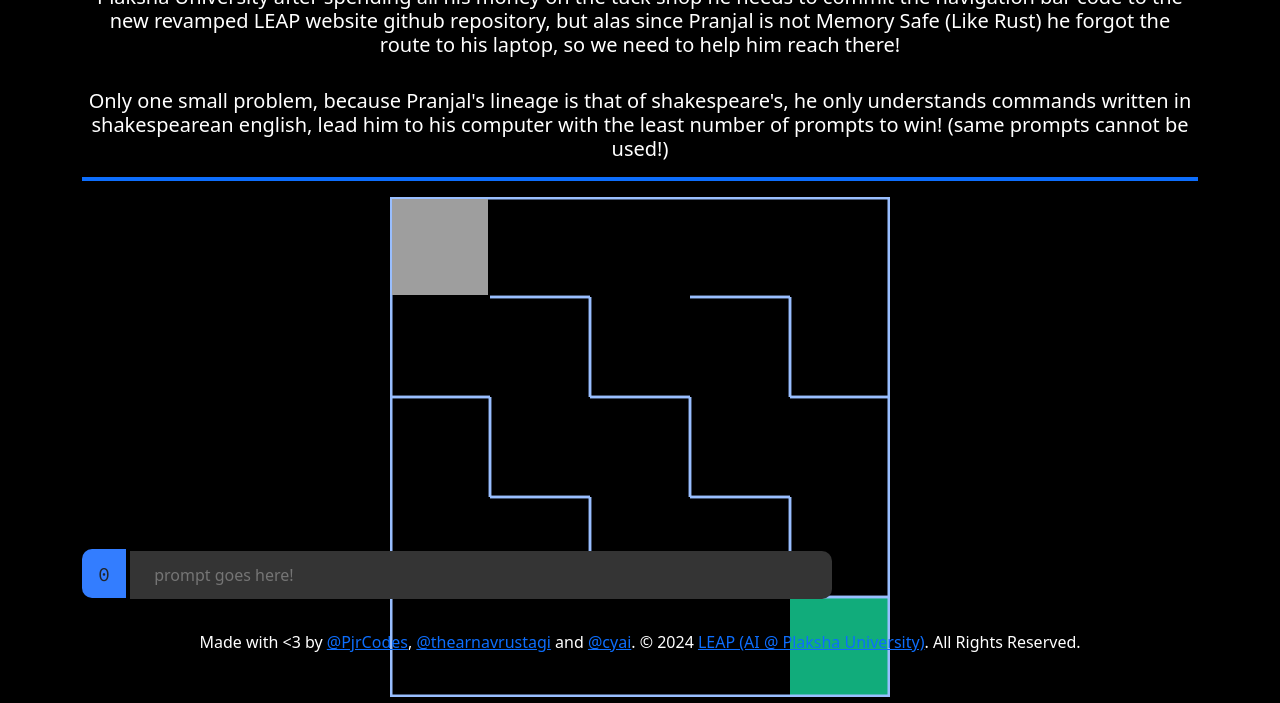
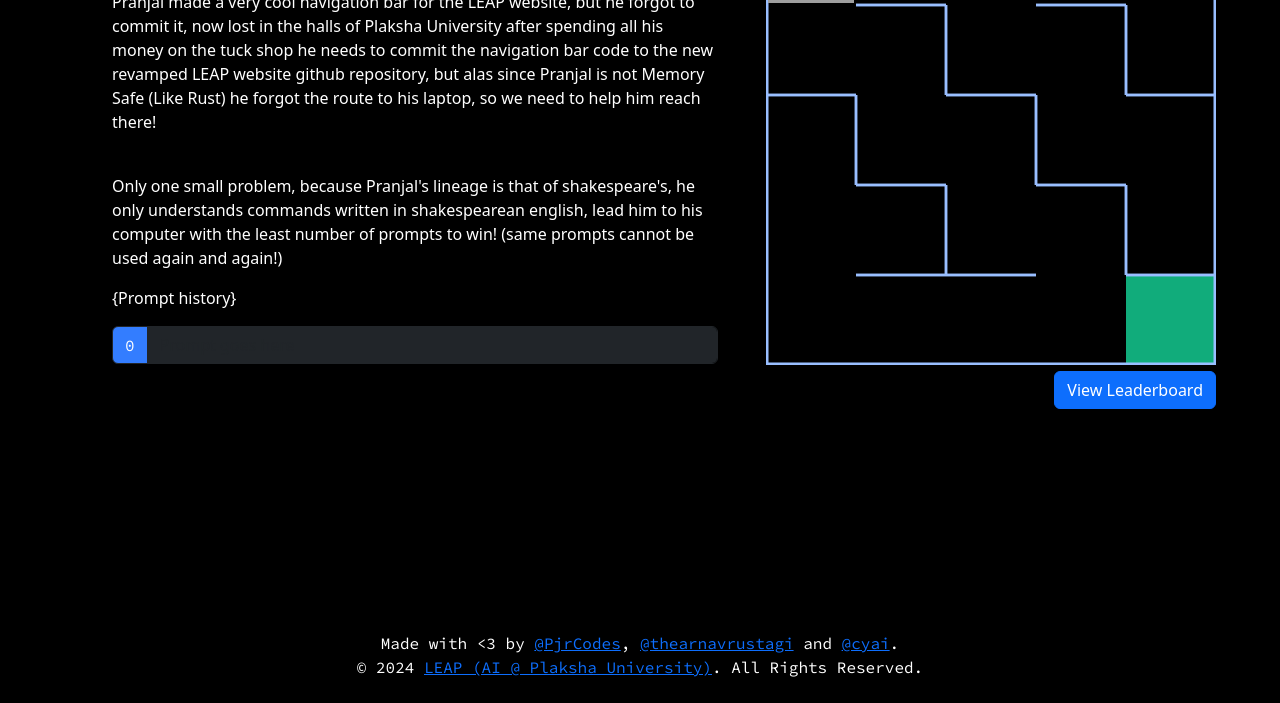
Before and after one commit to LEAP-AI-Plaksha/leapday24-frontend, a plain HTML site: page index.html in a window 1280 px wide. Shown: the part 121-824 px from the top of the page. After the commit the page ends 800 px from the top, so only its background shows below. Drawn offline with nearby package versions, Linux system fonts and the light colour scheme.

Commit message:
make it much better

```diff
--- a/index.html
+++ b/index.html
@@ -10,70 +10,120 @@
   <link href="https://cdn.jsdelivr.net/npm/bootstrap@5.3.3/dist/css/bootstrap.min.css" rel="stylesheet"
     integrity="sha384-QWTKZyjpPEjISv5WaRU9OFeRpok6YctnYmDr5pNlyT2bRjXh0JMhjY6hW+ALEwIH" crossorigin="anonymous">
   <meta charset="UTF-8">
-  <script src="script.js"></script>
   <title>LEAP : Pjr Commits</title>
 </head>
 
 <body onload="onLoad();" class="bg-black">
-  <div class="container">
+  <div>
     <!-- TODO: add leaderboard that is shown always -->
     <!-- TODO: make design better so that text is on the left  -->
     <!-- TODO: add on-win modal pop up message that lets user input username  -->
 
     <hr class="border border-primary border-2 opacity-0">
-    <div class="text-white text-center">
+
+    <div class="d-flex flex-row flex-wrap justify-content-center align-items-center">
+      <div class="px-5 customtext">
+        <div class="text-white">
           <h2>Pranjal Commits</h2>
-      <h5>Pranjal made a very cool navigation bar for the LEAP website, but he forgot to commit it, now lost in the
-        halls of Plaksha University after spending all his money on the tuck shop he needs to commit the navigation bar
-        code to the new revamped LEAP website github repository, but alas since Pranjal is not Memory Safe (Like Rust)
-        he forgot the route to his laptop, so we need to help him reach there!</h5>
+          <p class="fs-6">Pranjal made a very cool navigation bar for the LEAP website, but he forgot to commit it, now
+            lost in the
+            halls of Plaksha University after spending all his money on the tuck shop he needs to commit the navigation
+            bar
+            code to the new revamped LEAP website github repository, but alas since Pranjal is not Memory Safe (Like
+            Rust)
+            he forgot the route to his laptop, so we need to help him reach there!
+          </p>
           <br>
-      <h5>Only one small problem, because Pranjal's lineage is that of shakespeare's, he only understands commands
+          <p class="fs-6">
+          Only one small problem, because Pranjal's lineage is that of shakespeare's, he only understands commands
           written in shakespearean english, lead him to his computer with the least number of prompts to win! (same
-        prompts cannot be used!)</h5>
+          prompts cannot be used again and again!)</p>
         </div>
-    <hr class="border border-primary border-2 opacity-100">
-    <div class="text-center">
+
+        <div class="text-white">{Prompt history}</div>
+
+        <div class="input-group my-3">
+          <span class="input-group-text font-sourcecode border-dark text-white" id="counter">0</span>
+          <input id="inputElement" type="text" class="form-control bg-dark text-white border-dark"
+            placeholder="Prompt goes here" aria-label="Prompt" aria-describedby="counter">
+        </div>
+      </div>
+
+      <div class="text-end">
+        <div>
           <canvas id="mainForm"></canvas>
         </div>
-    <div class="text-center text-white" id="footer">
-      Made with &lt;3 by <a href="https://github.com/PjrCodes">@PjrCodes</a>, <a
-        href="https://github.com/thearnavrustagi">@thearnavrustagi</a> and <a href="https://github.com/cyai">@cyai</a>.
-      &copy; 2024 <a href="leap-ai.tech">LEAP (AI @ Plaksha University)</a>. All Rights Reserved.
-    </div>
+
         <div style="display:none;">
           <img id="source" src="./pjr.png" width="125" height="125" />
         </div>
-    <div id="promptresponse">
+
+        <button class="btn btn-primary" type="button" data-bs-toggle="offcanvas" data-bs-target="#offcanvasExample" aria-controls="offcanvasExample" onclick="showLeaderboard();">View Leaderboard</button>
       </div>
-    <div class="prompt">
-      <div id="counter">0</div>
-      <input type="text" id="input" placeholder="prompt goes here!">
     </div>
 
+    <div
+      class="text-center text-white font-sourcecode sticky-bottom position-fixed bottom-0 start-50 translate-middle-x"
+      id="footer">
+      Made with &lt;3 by <a href="https://github.com/PjrCodes" target="_blank">@PjrCodes</a>, <a
+        href="https://github.com/thearnavrustagi" target="_blank">@thearnavrustagi</a> and <a
+        href="https://github.com/cyai" target="_blank">@cyai</a>.
+      <br>
+      &copy; 2024 <a href="leap-ai.tech">LEAP (AI @ Plaksha University)</a>. All Rights Reserved.
+    </div>
+  </div>
 
-    <div class="modal" tabindex="-1">
+  <div class="modal fade" id="exampleModal" tabindex="-1">
     <div class="modal-dialog">
       <div class="modal-content">
         <div class="modal-header">
           <h5 class="modal-title">Modal title</h5>
-            <button type="button" class="btn-close" data-bs-dismiss="modal" aria-label="Close"></button>
         </div>
         <div class="modal-body">
-            <p>Modal body text goes here.</p>
+          <p>Modal body text goe.</p>
         </div>
         <div class="modal-footer">
-            <button type="button" class="btn btn-secondary" data-bs-dismiss="modal">Close</button>
-            <button type="button" class="btn btn-primary">Save changes</button>
-          </div>
+          <button type="button" class="btn btn-secondary" data-bs-dismiss="modal">Submit!</button>
         </div>
       </div>
     </div>
 
   </div>
+
+  <div class="offcanvas offcanvas-end bg-black text-white" tabindex="-1" id="offcanvasExample" aria-labelledby="offcanvasExampleLabel">
+    <div class="offcanvas-header">
+      <h5 class="offcanvas-title" id="offcanvasExampleLabel">Leaderboard</h5>
+      <button type="button" class="btn-close btn-close-white" data-bs-dismiss="offcanvas" aria-label="Close"></button>
+    </div>
+    <div class="offcanvas-body">
+      <div class="d-flex flex-row text-center align-items-center justify-content-center h-75">
+
+        <div id="leaderboardSpinner" class="d-none">
+          <div class="spinner-grow" role="status">
+            <span class="visually-hidden">Loading...</span>
+          </div>
+        </div>
+
+        <div id="leaderboard" class="d-none">
+          <div class="spinner-grow text-primary" role="status">
+            <span class="visually-hidden">Loading...</span>
+          </div>
+        </div>
+
+        <div id="leaderboardNone" class="d-none">
+          <div class="spinner-grow text-secondary" role="status">
+            <span class="visually-hidden">Loading...</span>
+          </div>
+        </div>
+
+      </div>
+    </div>
+  </div>
+
   <script src="https://cdn.jsdelivr.net/npm/bootstrap@5.3.3/dist/js/bootstrap.bundle.min.js"
     integrity="sha384-YvpcrYf0tY3lHB60NNkmXc5s9fDVZLESaAA55NDzOxhy9GkcIdslK1eN7N6jIeHz"
     crossorigin="anonymous"></script>
+  <script src="script.js"></script>
 </body>
 
 </html>
--- a/script.js
+++ b/script.js
@@ -9,6 +9,7 @@ let debug = false;
 let promptsTaken = 0;
 let input;
 let counter;
+let myToken = "nMrYlyKC.SHxH1R6j1VJ5Ohlq19PB5sZGYIm4nlHA";
 
 const SERVER_URL = "http://localhost:8000";
 
@@ -259,6 +260,9 @@ function onKeyDown(event) {
 
 async function submitPrompt(event) {
   if (event.key === "Enter" || event.keyCode === 13) {
+    if (input.value === "") {
+      return;
+    }
     promptsTaken += 1;
     counter.textContent = promptsTaken.toString();
     await getResponse(input.value);
@@ -270,6 +274,7 @@ async function getResponse(prompt) {
     method: "POST",
     headers: {
       "Content-Type": "application/json",
+      "Authorization": `Api-Key ${myToken}`,
     },
     body: JSON.stringify({ prompt: prompt }),
   });
@@ -309,12 +314,16 @@ async function getResponse(prompt) {
 async function checkIfWon() {
   if (player.col === maze.cols - 1 && player.row === maze.rows - 1) {
     // show win message and modal
-
+    var myModal = new bootstrap.Modal(document.getElementById('exampleModal'));
+    myModal.toggle();
+    console.log("triggered");
 
     const response = await fetch(`${SERVER_URL}/leaderboard`, {
       method: "POST",
       headers: {
         "Content-Type": "application/json",
+        "Authorization": `Api-Key ${myToken}`,
+
       },
       body: JSON.stringify({ username: username, num_tries: promptsTaken}),
     });
@@ -323,16 +332,41 @@ async function checkIfWon() {
   }
 }
 
+function showLeaderboard() {
+
+  document.getElementById("leaderboardSpinner").classList.remove("d-none");
+
+  const response = fetch(`${SERVER_URL}/leaderboard`, {
+    method: "GET",
+    headers: {
+      "Content-Type": "application/json",
+      "Authorization": `Api-Key ${myToken}`,
+    },
+  });
+
+  document.getElementById("leaderboardSpinner").classList.add("d-none");
+
+  var respJson = response.json();
+  if (respJson) {
+    console.log(respJson);
+    document.getElementById("leaderboard").classList.remove("d-none");
+  } else {
+    console.log("No response");
+    document.getElementById("leaderboardNone").classList.remove("d-none");
+  }
+}
+
 function onLoad() {
   canvas = document.getElementById("mainForm");
   ctx = canvas.getContext("2d");
 
   image = document.getElementById("source");
-  input = document.getElementById("input");
+  input = document.getElementById("inputElement");
   counter = document.getElementById("counter");
 
   player = new Player();
-  maze = new Maze(5, 5, 100);
+  maze = new Maze(5, 5, 90);
+
   input.addEventListener("keyup", submitPrompt);
 
   document.addEventListener("keydown", onKeyDown);
--- a/style.css
+++ b/style.css
@@ -1,20 +1,14 @@
 @import url('https://fonts.googleapis.com/css2?family=Inter:wght@100..900&display=swap');
 
-.prompt {
-  max-width: 800px;
-  width: 80vw;
-  bottom: 10vh;
-  position: absolute;
+.footer {
+  width: 20%;
 }
 
-#footer {
-  bottom: 25px;
-  left: 25px;
-  position: absolute;
-  right: 25px;
+.font-sourcecode {
+  font-family: "Source Code Pro";
 }
 
-input {
+.custominput {
   background-color: #343434;
   width:calc(75vw - 3rem);
   max-width: calc(750px - 3rem);
@@ -31,17 +25,13 @@ input {
 
 #counter {
   background-color: #337DFF;
-  font-family: "Source Code Pro";
-  width: calc(5vw - 3rem);
-  display: inline;
-  max-width: calc(50px - 3rem);
-  padding: 0.75rem 1rem;
-  font-size: 1.25rem;
-  border-top-left-radius: 10px;
-  border-bottom-left-radius: 10px;
 }
 
 *:focus {
   outline: none;
   /*box-shadow: 0px 0px 0px 4px #337DFF;*/
 }
+
+.customtext {
+  max-width: calc(750px - 3rem);
+}
```
Lines whose indentation alone changed are shown as unchanged.
